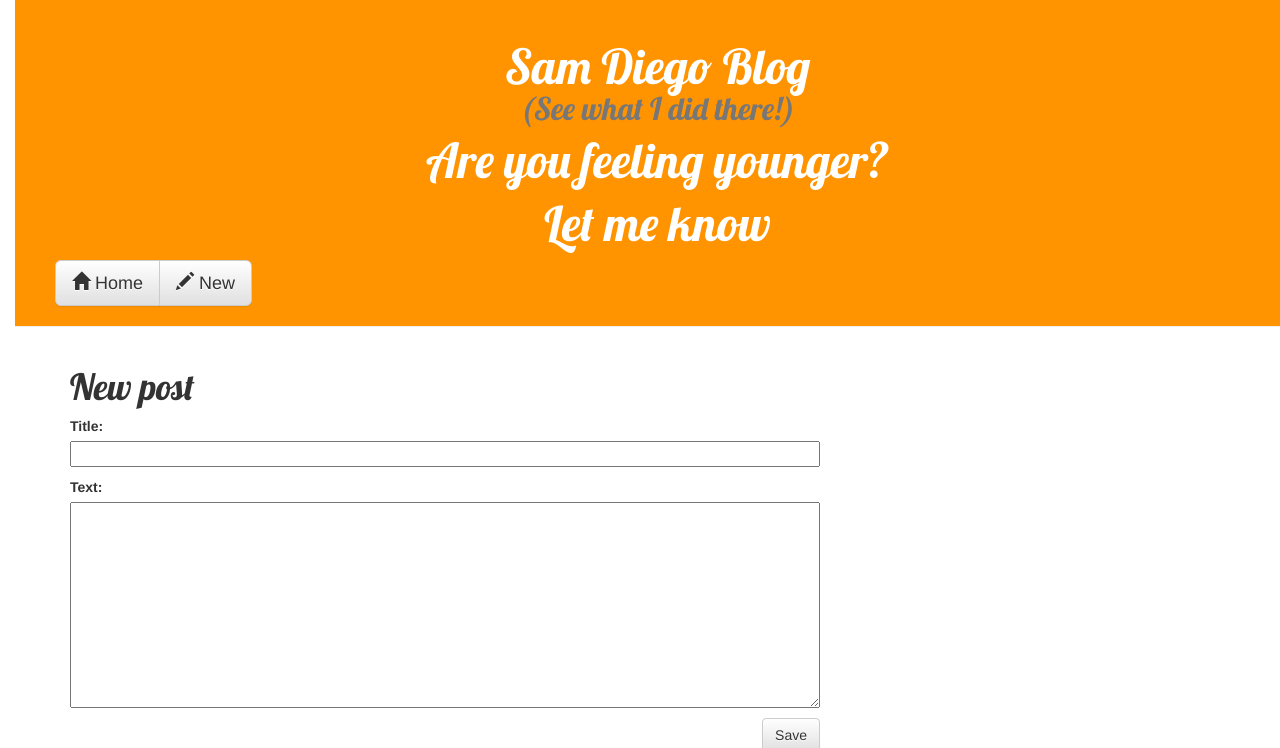
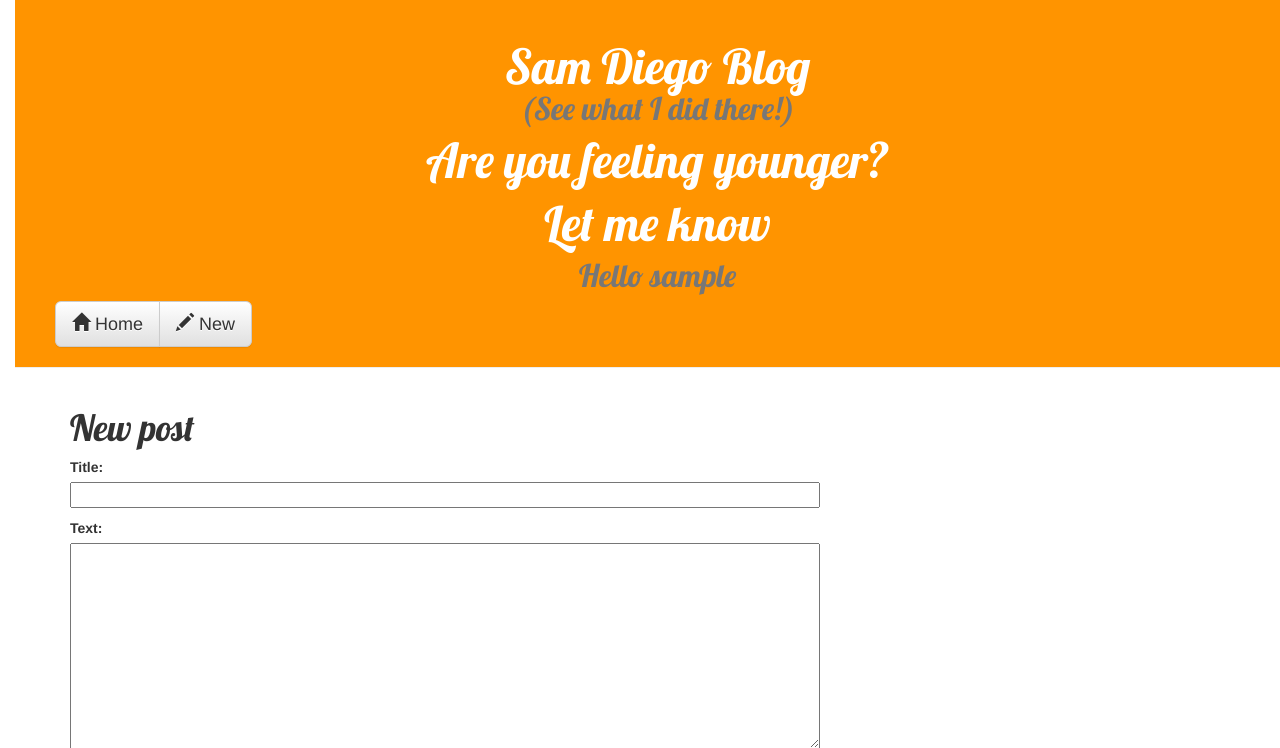
Before and after one commit to markhalkier/my-first-blog, a Django app: page /post/new/ in a window 1280 px wide. Shown: the top 748 px of the page. Run offline with Django 3.2, Linux system fonts and the light colour scheme; the visitor is signed in with stand-in values (Sample User, id 1); some libraries are stand-ins or nearby versions.

Commit message:
User name changes.

```diff
--- a/blog/templates/blog/base.html
+++ b/blog/templates/blog/base.html
@@ -9,23 +9,18 @@
     </head>
     <body>
             <div class="page-header">
-                <!-- {% if user.is_authenticated %}
-                    <a href="{% url 'post_new' %}" class="top-menu"><span class="glyphicon glyphicon-plus"></span></a>
-                {% endif %}     -->
-                <!-- <h1><a href="/">Sam Diego Blog - See what I did there!
-                    <p>Feeling younger already</p>
-                </a></h1>     -->
                 <h1 align="center">Sam Diego Blog
                     <p><small>(See what I did there!)</small></p>
                     <p>Are you feeling younger?</p>
                     <p>Let me know</p>
+                    {% if user.is_authenticated %}
+                        {% if user.username == "AgentDroops" %}
+                            <p><small> Hello Samantha, you look younger</small></p>
+                        {% else %}
+                            <p><small> Hello {{ user.username }} </small></p>
+                        {% endif %}
+                    {% endif %}
                 </h1>
-                <!-- <div class="btn-group" role="group" aria-label="...">
-                    <button type="button" class="btn btn-default">Left</button>
-                    <button type="button" class="btn btn-default">Middle</button>
-                    <button type="button" class="btn btn-default">Right</button>
-                    <a href="/"></a>
-                </div>   -->
                 <div class="btn-group" role="group" aria-label="...">
                     <a href="/" type="button" class="btn btn-default btn-lg">
                         <span class="glyphicon glyphicon-home" aria-hidden="true"></span> Home
--- a/mysite/urls.py
+++ b/mysite/urls.py
@@ -21,4 +21,5 @@ urlpatterns = [
     url(r'^admin/', admin.site.urls),
     url(r'', include('blog.urls')),
     url(r'^accounts/login/$', views.login, name='login'),
+    url(r'^accounts/logout/$', views.logout, name='logout', kwargs={'next_page': '/'}),
 ]
```
